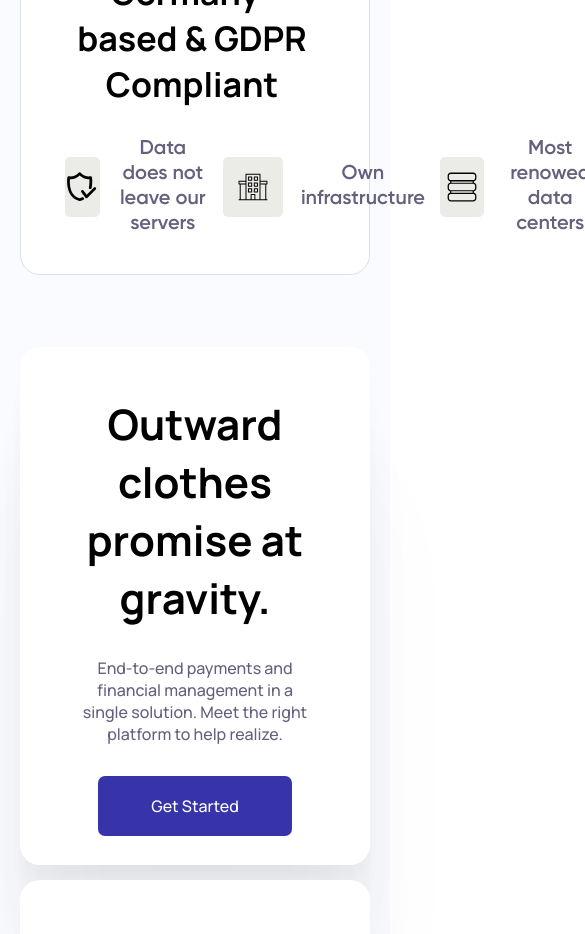
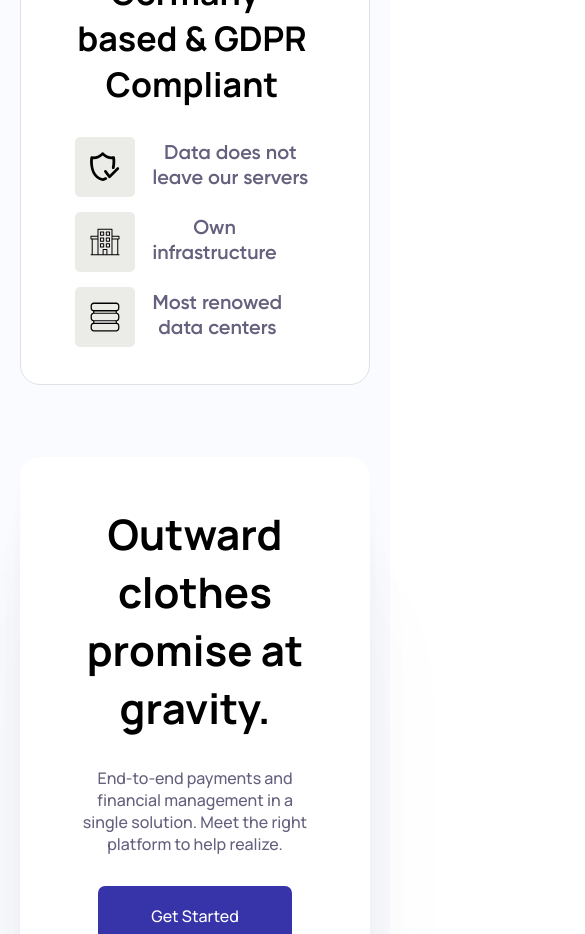
Before and after one commit to jainyxavier/projeto-nuxt, a Nuxt app: page / in a window 390 px wide. Shown: the part 5500-6434 px from the top of the page, 585 px wide, since content can reach past the window. Built offline with nearby package versions, Linux system fonts and the light colour scheme.

Commit message:
feature: responsividade na box de informações

```diff
--- a/assets/scss/main.scss
+++ b/assets/scss/main.scss
@@ -408,6 +408,11 @@
                     color: #64607D;
                 }
             }
+
+            @media(max-width: 880px){
+                flex-direction: column;
+                align-items: center;
+            }
         }
 
         @media(max-width: 1130px){
```
